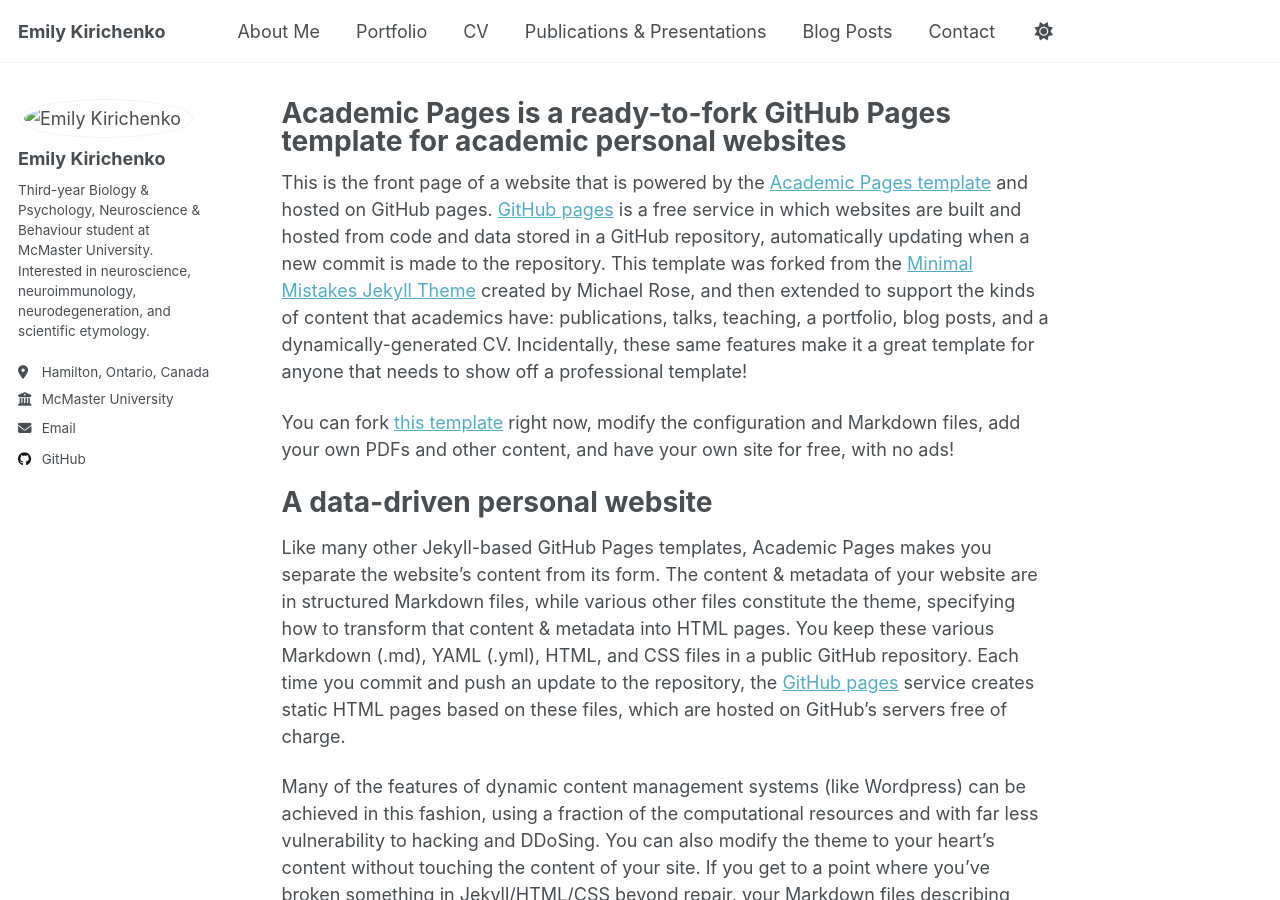
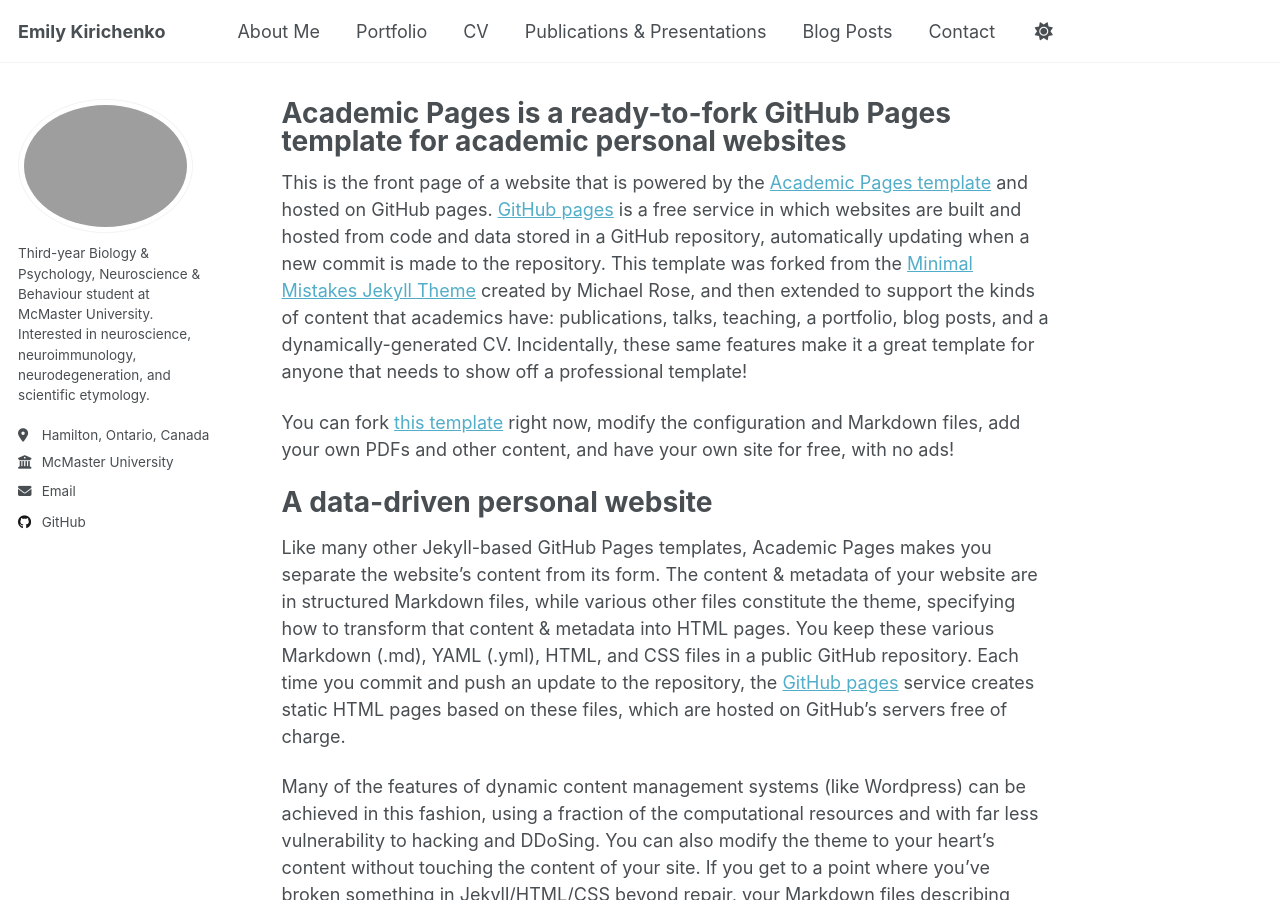
Before and after one commit to emkirichenko/emkirichenko.github.io, a Jekyll site: the page built from _pages/about.md, in a window 1280 px wide and 900 px high. Built offline with Jekyll 4.4.1, drawn with Linux system fonts in a browser that asks for light colours; a script that is not in the unit is left out.

Commit message:
Update _config.yml

```diff
--- a/_config.yml
+++ b/_config.yml
@@ -23,8 +23,8 @@ talkmap_link             : false
 
 # Site Author
 author:
-  name             : "Emily Kirichenko"
-  avatar           : "/images/profile.png"
+  name             : ""
+  # avatar           : "/images/profile.png"
   bio              : "Third-year Biology & Psychology, Neuroscience & Behaviour student at McMaster University. Interested in neuroscience, neuroimmunology, neurodegeneration, and scientific etymology."
   location         : "Hamilton, Ontario, Canada"
   employer         : "McMaster University"
```
